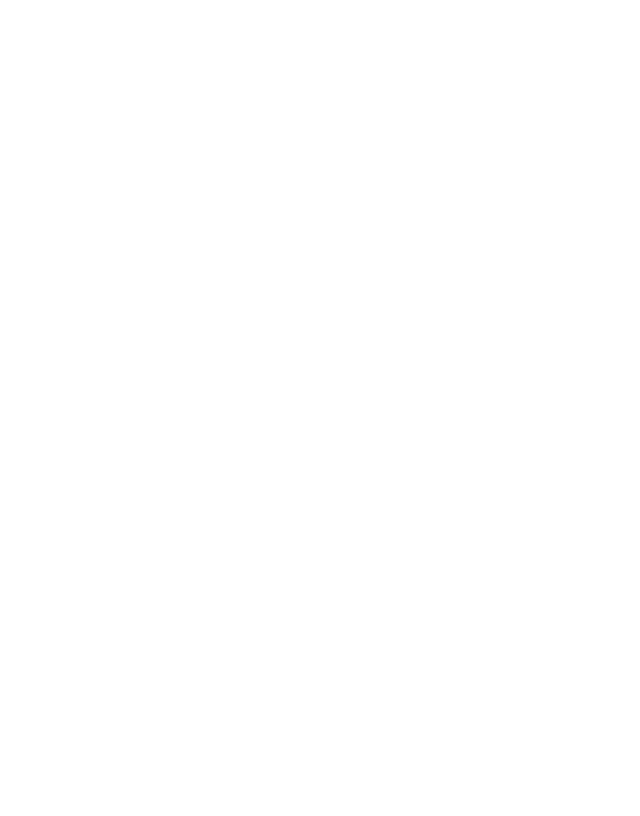
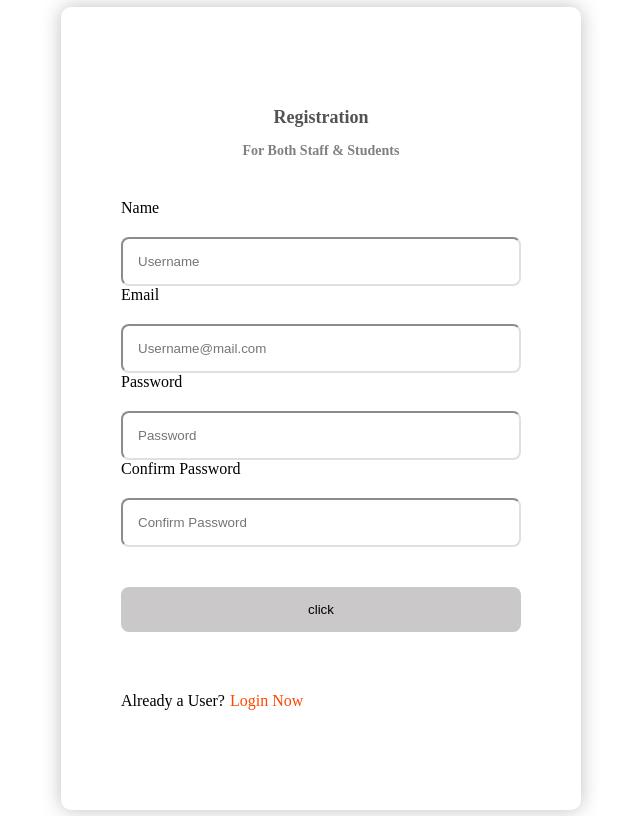
Before and after one commit to vietduongquoc-agilityio/hotel-management, a React (Vite) app in the folder practice-training/: page /register in a window 1280 px wide. Before the commit this address had no page. Shown: the whole page, without its empty margins (319-959 px from the left). Built offline with nearby package versions, Linux system fonts and the light colour scheme.

Commit message:
Create register page

```diff
--- a/practice-training/src/Page/LoginPage.tsx
+++ b/practice-training/src/Page/Login/LoginPage.tsx
@@ -1,13 +1,15 @@
 import { useEffect, useState } from "react";
 import "./Login.css";
 import { useNavigate } from "react-router-dom";
-import { loginUser } from "../Services/UserService";
+import { loginUser } from "../../Services/UserService";
+import React from "react";
 
 const LoginPage: React.FC = () => {
   const [email, setEmail] = useState("");
   const [password, setPassword] = useState("");
   const [isFormValid, setIsFormValid] = useState(false);
   const [isSubmitting, setIsSubmitting] = useState(false);
+  // eslint-disable-next-line @typescript-eslint/no-unused-vars
   const [errorMessage, setErrorMessage] = useState("");
   const [successMessage, setSuccessMessage] = useState("");
   const navigate = useNavigate();
@@ -102,7 +104,7 @@
           )}
           <div className="wrap-link-login">
             <span className="text-login">New User?</span>
-            <a className="link-login" href="/login">
+            <a className="link-login" href="/register">
               Register Here
             </a>
           </div>
--- /dev/null
+++ b/practice-training/src/Page/Register/Register.css
@@ -0,0 +1,85 @@
+.form-container {
+    display: flex;
+    justify-content: center;
+    align-items: center;
+    width: 100%;
+    height: 100vh;
+}
+
+.register-form {
+    border-radius: 10px;
+    box-shadow: 0 0 20px rgba(0, 0, 0, 0.25);
+    max-width: 400px;
+    width: 100%;
+    padding: 50px 60px 100px;
+}
+
+.wrap-register-form-title {
+    text-align: center;
+    font-weight: 600;
+    margin-bottom: 40px;
+}
+
+.register-form-title {
+    margin: 50px 0 15px;
+    font-size: 18px;
+    color: rgb(84, 82, 82);
+}
+
+.register-form-ders {
+    font-size: 14px;
+    color: grey;
+}
+
+.wrap-input-group {
+    margin-bottom: 20px;
+}
+
+.wrap-input-group input {
+    width: 100%;
+    padding: 15px;
+    margin-top: 20px;
+    box-sizing: border-box;
+    font-weight: 20px;
+    border-radius: 8px;
+    border-color: rgb(225, 223, 223);
+}
+
+.actions {
+    display: flex;
+    flex-direction: column;
+    color: orangered;
+    padding-top: 20px;
+}
+
+.link-register {
+    color: orangered;
+    margin-left: 5px;
+    text-decoration: none;
+}
+
+.link-register:hover {
+    color: blue;
+}
+
+.wrap-link-register {
+    display: flex;
+    margin-top: 60px;
+}
+
+.submit-btn {
+    width: 100%;
+    padding: 15px;
+    margin-top: 20px;
+    box-sizing: border-box;
+    font-weight: 20px;
+    border-radius: 8px;
+    border: none;
+    background-color: rgb(202, 200, 200);
+}
+
+.submit-btn:hover {
+    background-color: rgba(228, 93, 44, 0.957);
+    color: white;
+    cursor: pointer;
+}
--- /dev/null
+++ b/practice-training/src/Page/Register/Register.tsx
@@ -0,0 +1,120 @@
+import React, { useState, useEffect } from "react";
+import { useNavigate } from "react-router-dom";
+import "./Register.css";
+
+const RegisterPage = () => {
+  const navigate = useNavigate();
+  const [name, setName] = useState("");
+  const [email, setEmail] = useState("");
+  const [password, setPassword] = useState("");
+  const [confirmPassword, setConfirmPassword] = useState("");
+  const [showPassword] = useState(false);
+  const [errors, setErrors] = useState({});
+  const [isFormValid, setIsFormValid] = useState(false);
+
+  useEffect(() => {
+    setErrors(errors);
+    setIsFormValid(isFormValid);
+  }, [name, email, password, confirmPassword]);
+
+  const handleChange = (field, value) => {
+    switch (field) {
+      case "name":
+        setName(value);
+        break;
+      case "email":
+        setEmail(value);
+        break;
+      case "password":
+        setPassword(value);
+        break;
+      case "confirmPassword":
+        setConfirmPassword(value);
+        break;
+      default:
+        break;
+    }
+  };
+
+  const handleLoginClick = () => {
+    navigate("/login");
+  };
+
+  const handleClick = () => {
+    console.log("submit");
+  };
+
+  return (
+    <div className="form-container">
+      <form className="register-form" onClick={handleClick}>
+        <div className="wrap-register-form-title">
+          <h1 className="register-form-title">Registration</h1>
+          <p className="register-form-ders">For Both Staff & Students</p>
+        </div>
+        <div className="wrap-input-group">
+        <label>
+          Name
+          <input
+            type="text"
+            id="name"
+            name="name"
+            value={name}
+            onChange={(e) => handleChange("name", e.target.value)}
+            required={true}
+            placeholder="Username"
+          />
+        </label>
+        <label>
+          Email
+          <input
+            type="email"
+            id="email"
+            name="email"
+            value={email}
+            onChange={(e) => handleChange("email", e.target.value)}
+            required={true}
+            placeholder="Username@mail.com"
+          />
+        </label>
+        <label>
+          Password
+          <input
+            type={showPassword ? "text" : "password"}
+            id="password"
+            name="password"
+            value={password}
+            onChange={(e) => handleChange("password", e.target.value)}
+            required={true}
+            placeholder="Password"
+          />
+        </label>
+        <label>
+          Confirm Password
+          <input
+            type={showPassword ? "text" : "password"}
+            id="confirmPassword"
+            name="confirmPassword"
+            value={confirmPassword}
+            onChange={(e) => handleChange("confirmPassword", e.target.value)}
+            required={true}
+            placeholder="Confirm Password"
+          />
+        </label>
+        </div>
+        <div className="actions-register">
+          <button className="submit-btn" type="submit" color="btn-primary">
+            click
+          </button>
+          <div className="wrap-link-register">
+            <span className="text-register">Already a User?</span>
+            <span className="link-register" onClick={handleLoginClick}>
+              Login Now
+            </span>
+          </div>
+        </div>
+      </form>
+    </div>
+  );
+};
+
+export default RegisterPage;
--- a/practice-training/src/Router/App.tsx
+++ b/practice-training/src/Router/App.tsx
@@ -1,5 +1,7 @@
-import LoginPage from "../Page/LoginPage";
+import LoginPage from "../Page/Login/LoginPage";
+import RegisterPage from "../Page/Register/Register"
 import { BrowserRouter as Router, Route, Routes } from "react-router-dom";
+import React from "react";
 
 const App = () => {
   return (
@@ -7,6 +9,7 @@
       <Routes>
         <Route path="/" element={<LoginPage />} />
         <Route path="/login" element={<LoginPage />} />
+        <Route path="/register" element={<RegisterPage />} />
       </Routes>
     </Router>
   );
```
Also changed, not shown: practice-training/src/Page/Login/Login.css (renamed from practice-training/src/Page/Login.css), 2 other files (tests, documents, lock files or other folders).
